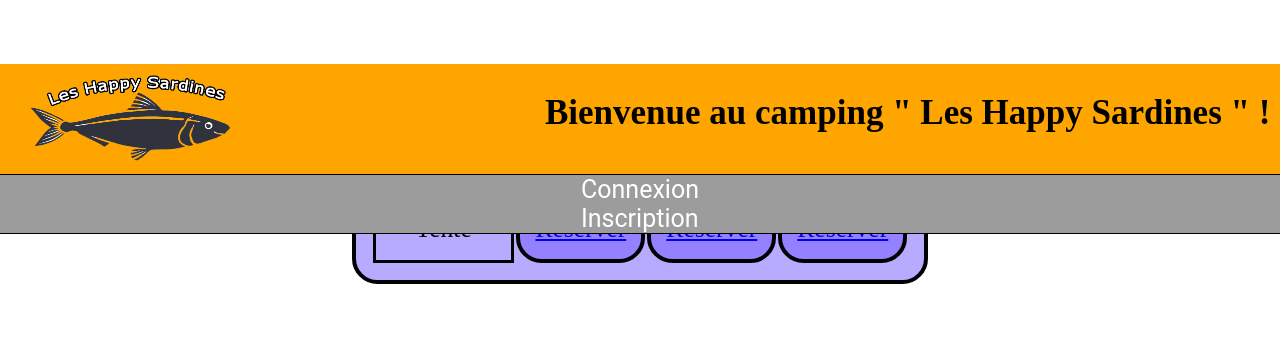
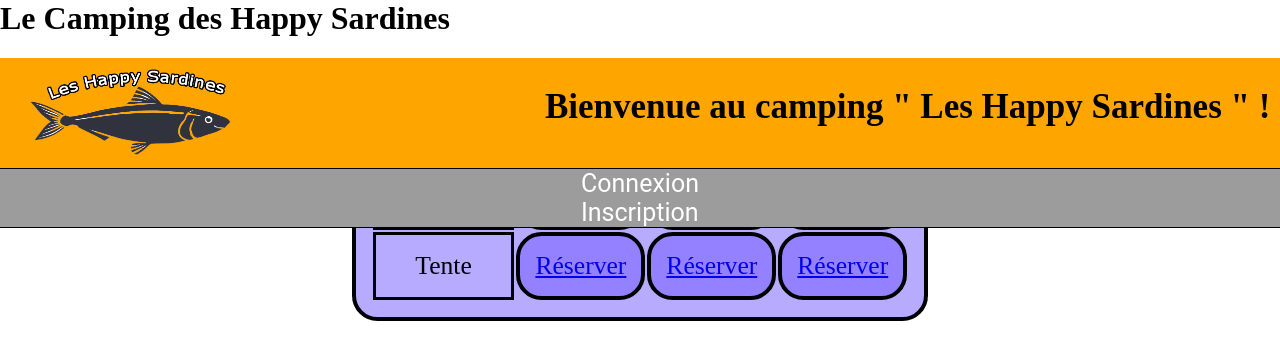
Before and after one commit to amine-bouchakour/camping, a PHP site: page /index.php in a window 1280 px wide. Shown: the top 360 px of the page. Run offline with PHP 8.4, Linux system fonts and the light colour scheme.

Commit message:
ajout header paul mais petit bu de margin en trop en top

```diff
--- a/header.php
+++ b/header.php
@@ -5,6 +5,7 @@
 	</head>
 	<body>
 		<main>
+			<div id="titreIndex"><h1>Le Camping des Happy Sardines</h1></div>
 		</main>
 
 	</body>
@@ -22,6 +23,7 @@
 		<h1 id="h1titre">Bienvenue au camping " Les Happy Sardines " !</h1>
 		</section>
 		<section id="headermenu">
+		<div class="statutUser">
 			<!-- <a href="reservations.php">Réservations</a><br> -->
 			<a href="index.php">Page principale</a><br>
 			<a href="planning.php">Planning</a><br>
@@ -44,6 +46,7 @@
 			<div class="statutUser">
 				<a href="connexion.php">Connexion</a><br>
 				<a href="inscription.php">Inscription</a><br>
+			</div>
 
 			</section><?php
 		}
```
